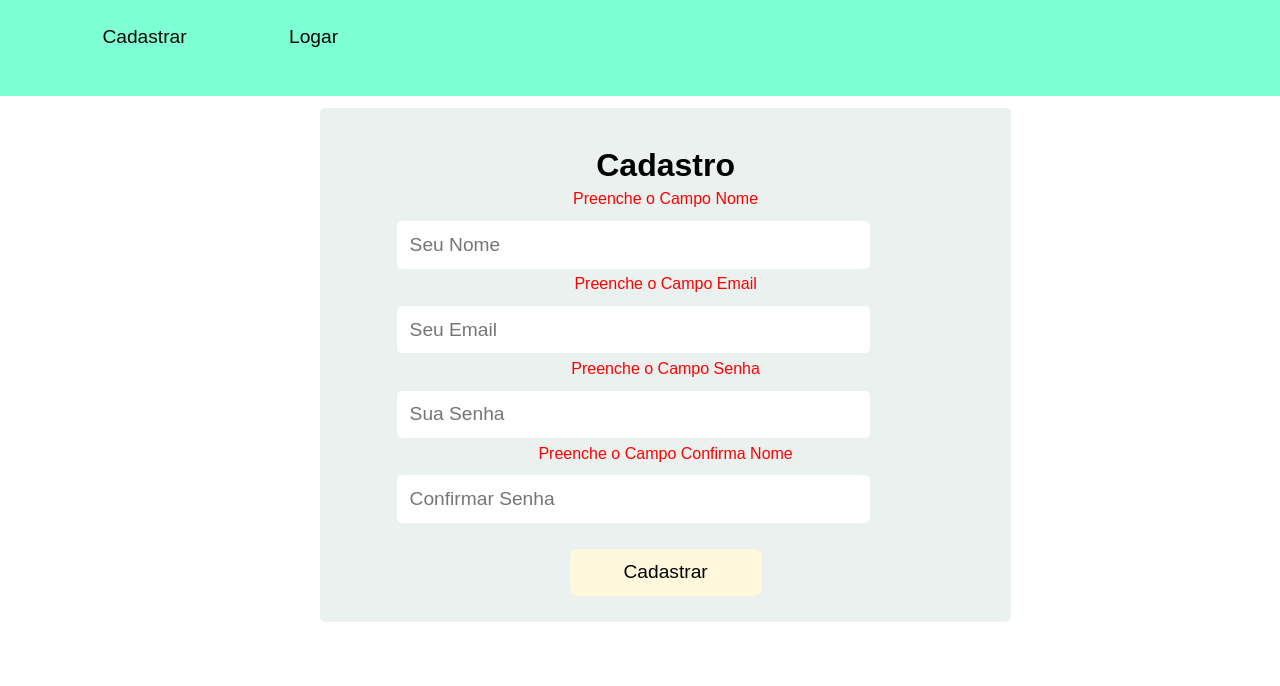
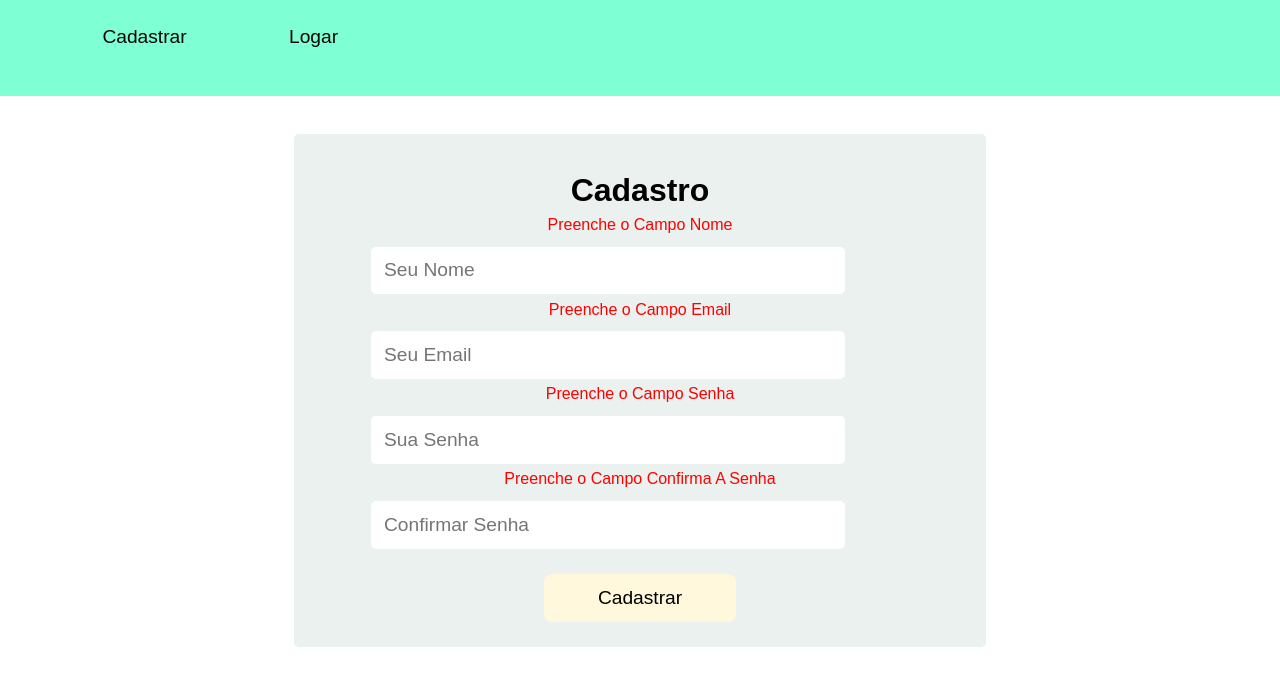
Before and after one commit to DEDEJS/Login-Com-PHP, a PHP site: page /Cadastro.php in a window 1280 px wide. Shown: the top 686 px of the page. Run offline with PHP 8.4, Linux system fonts and the light colour scheme.

Commit message:
Add files via upload

```diff
--- a/CSS/Menu.css
+++ b/CSS/Menu.css
@@ -18,3 +18,14 @@ nav ul li a{
     color:#050505;
     font-size: larger;
 }
+@media only screen and (max-width: 700px){
+    nav ul li{
+       display: none;
+    }
+    nav img{
+       display: block;
+       margin-left: 4%;
+       margin-top: 2%;
+       cursor: pointer;
+    }
+   }
--- a/CSS/form.css
+++ b/CSS/form.css
@@ -1,15 +1,19 @@
-form h1{
-    text-align: center;
-    margin-top: 2%;
+nav img{
+    display: none;
 }
+
 form{
     padding:2%;
     background-color: rgb(234, 241, 239);
     border-radius: 5px;
     border: none;
     width: 50%;
-    margin: 1% 0% 0% 25%;
+   margin: 3% auto;
 
+}
+form h1{
+    text-align: center;
+    margin-top: 2%;
 }
 form input[type='text'], form input[type='email'], form input[type='password']{
     padding:2%;
@@ -28,10 +32,24 @@ form input[type='submit']{
     width: 30%;
     background-color: #fff8dc;
     margin: 4% 0% 0% 35%;
-
+    cursor: pointer;
 }
 form p{
     color:#ff0000;
     text-align: center;
     margin-top: 1%;
 }
+@media only screen and (max-width: 950px){
+form {
+    width: 70%;
+}
+}
+@media only screen and (max-width: 600px){
+
+    form input[type='text'], form input[type='email'], form input[type='password']{
+    margin-top: 4%;
+     }
+     form p{
+        margin-top: 5%;
+     }
+}
--- a/CSS/index.css
+++ b/CSS/index.css
@@ -6,6 +6,3 @@
     list-style: none;
     max-width: 100%;
 }
-body{
-    display: grid;
-}
--- a/Cadastro.php
+++ b/Cadastro.php
@@ -1,6 +1,7 @@
 <?php
 ini_set('default_charset','UTF-8');
 include_once "php/ValidaInput.php";
+include_once "php/Value.php";
 ?>
 <!DOCTYPE HTML>
 <html lang="PT-BR">
@@ -11,46 +12,43 @@ include_once "php/ValidaInput.php";
   <link rel="stylesheet" type="text/css" href="css/index.css">
   <link rel="stylesheet" type="text/css" href="css/Menu.css">
   <link rel="stylesheet" type="text/css" href="css/form.css">
-
 </head>
 <body>
   <!-- onload="return Validacao();" -->
 <nav>
+<img width="50" height="50" src="https://img.icons8.com/ios/50/menu--v1.png" onclick="return OpenMenu();" id="ImgMenu">
+
  <ul>
   <li><a href="Cadastro.php">Cadastrar</a></li>
   <li><a href="Login.php">Logar</a></li>
  </ul>
 </nav>
-
 <main>
  <form method="POST" action="#" >
  <h1>Cadastro</h1>
 <div class="Form">
    <div>
     <p id="ErrorNome">
-    <?php $CadastroValidado -> ValidaNomeCadastro($NomeCadastro); ?>
+    <?php $InputsValidadacao -> ValidaNome($Nome); ?>
     </p>
-   <input type="text" name="Nome" id="Nome" placeholder="Seu Nome" title="Campo Nome">
+   <input type="text" name="Nome" id="Nome" placeholder="Seu Nome" title="Campo Nome" value="<?php $Value-> ValueNome($GetNome); ?>">
 </div>
    <p id="ErrorEmail">
-   <?php $CadastroValidado -> ValidaEmailCadastro($EmailCadastro); ?>
+   <?php $InputsValidadacao -> ValidaEmail($Email); ?>
    </p>
-   <input type="text" name="Email" id="Email" placeholder="Seu Email" title="Campo Email">
+   <input type="text" name="Email" id="Email" placeholder="Seu Email" title="Campo Email" value="<?php $Value-> valueEmail($GetEmail); ?>">
    <p id="ErrorSenha">
-   <?php $CadastroValidado -> ValidaSenhaCadastro($SenhaCadastro); ?>
+   <?php $InputsValidadacao -> ValidaSenha($Senha); ?>
      </p>
    <input type="password" name="Senha" id="Senha" placeholder="Sua Senha" title="Campo Senha">
    <p id="ErrorConfirmaSenha">
-   <?php $CadastroValidado -> ValidaSenhaConfirmaCadastro($ConfirmaSenhaCadastro); ?>
+   <?php $InputsValidadacao -> ValidaSenhaConfirma($ConfirmaSenha, $Senha); ?>
    </p>
    <input type="password" name="ConfirmaSenha" id="ConfirmaSenha" placeholder="Confirmar Senha" title="Confirmar Senha">
    <input type="submit" value="Cadastrar" title="Cadastrar">
+   <?php  $InputsValidadacao -> CadastroValidado(); ?>
  </form>
-
-
 </main>
-
 <script type="text/javascript" src="JS/ValidaForm.js" deffer></script>
-
 </body>
 </html>
--- a/PHP/ValidaInput.php
+++ b/PHP/ValidaInput.php
@@ -1,54 +1,69 @@
 <?php
 include_once "GetInput.php";
-$EmailLogin = $GetInputLogin -> GetEmailLogin();
-$SenhaLogin = $GetInputLogin -> GetSenhaLogin();
+$Email = $GetInput -> GetEmail();
+$Nome = $GetInput -> GetNome();
+$Senha = $GetInput -> GetSenha();
+$ConfirmaSenha = $GetInput -> GetConfirmaSenha();
+ class ValidaInput{
+    public $EmailValidado;
+    public $NomeValidado;
+    public $SenhaValidado;
+    public $ConfirmaSenhaValidado;
+        public function ValidaNome($Nome){
+           if(strlen($Nome)<=0){
+             echo "Preenche o Campo Nome";
+           }else if(strlen($Nome)>= 21){
+             echo "Somente o Primeiro Nome";
+           }else if(preg_match('/^[\d\-]+$/', $Nome) > 0) {
+              echo "Nome Inválido";
+            }else{
+               return $this-> NomeValidado = true;
+            }
+        }
+        public function ValidaEmail($Email){
+         if(strlen($Email)<=0){
+            echo "Preenche o Campo Email";
+         }else if(strlen($Email)>= 41){
+             echo "Campo Email Inválido";
+         }else if(!filter_var($Email, FILTER_VALIDATE_EMAIL)){
+              echo "Campo Email Inválido";
+         }else{
+           return $this-> EmailValidado = true;
+         }
+         }
 
-$NomeCadastro = $GetInputCadastro -> GetNomeCadastro();
-$EmailCadastro = $GetInputCadastro -> GetEmaiCadastro();
-$SenhaCadastro = $GetInputCadastro -> GetSenhaCadastro();
-$ConfirmaSenhaCadastro = $GetInputCadastro -> GetConfirmaSenhaCadastro();
- class ValidaLogin{
-    public function ValidaEmailLogin($EmailLogin){
-          if(strlen($EmailLogin)<=0){
-             echo "Preenche o Campo Email";
-          }else if(!filter_Var($EmailLogin, FILTER_VALIDATE_EMAIL)){
-             echo "Email Inválido";
-          }else{
-            return true;
-          }
-    }
-    public function ValidaSenhaLogin($SenhaLogin){
-        if(strlen($SenhaLogin)<=0){
-            echo "Preenche o Campo Senha";
-        }else if(!preg_match('/^[A-Za-z0-9- ]+$/', $SenhaLogin)){
-            echo "Campo Senha Inválido";
-        }else {
-            return true;
+        public function ValidaSenha($Senha){
+            if(strlen($Senha)<=0){
+              echo "Preenche o Campo Senha";
+            }else if(strlen($Senha)>=1 && strlen($Senha) <=6){
+              echo "No Mínimo 7 Caracteres";
+            }else if(strlen($Senha)>=41){
+              echo "Campo Senha Muito Grande";
+            }else{
+              return $this-> SenhaValidado = true;
+            }
         }
-    }
- }
- class ValidaCadastro{
-        public function ValidaNomeCadastro($NomeCadastro){
-           if(strlen($NomeCadastro)<=0){
-             echo "Preenche o Campo Nome";
+        public function ValidaSenhaConfirma($ConfirmaSenha, $Senha){
+           if(strlen($ConfirmaSenha)<=0){
+             echo "Preenche o Campo Confirma A Senha";
+           }else if($ConfirmaSenha != $Senha){
+             echo "A Senha Tem Que Ser Identica";
+           }else{
+            return $this-> ConfirmaSenhaValidado = true;
            }
         }
-        public function ValidaEmailCadastro($EmailCadastro){
-         if(strlen($EmailCadastro)<=0){
-            echo "Preenche o Campo Email";
-         }
+        public function LoginValidado(){
+          if($this-> EmailValidado == true && $this-> SenhaValidado == true){
+              echo "Logar";
+          }
         }
-        public function ValidaSenhaCadastro($SenhaCadastro){
-            if(strlen($SenhaCadastro)<=0){
-              echo "Preenche o Campo Senha";
-            }
+        public function CadastroValidado(){
+          if($this-> EmailValidado == true && $this-> SenhaValidado == true &&
+             $this-> NomeValidado == true && $this-> ConfirmaSenhaValidado == true){
+            echo "Cadastrar";
         }
-        public function ValidaSenhaConfirmaCadastro($ConfirmaSenhaCadastro){
-           if(strlen($ConfirmaSenhaCadastro)<=0){
-             echo "Preenche o Campo Confirma Nome";
-           }
         }
  }
- $LoginValidado = new ValidaLogin();
- $CadastroValidado = new ValidaCadastro();
+
+ $InputsValidadacao = new ValidaInput();
 ?>
--- /dev/null
+++ b/PHP/Value.php
@@ -0,0 +1,12 @@
+<?php
+ini_set('default_charset','UTF-8');
+class Value{
+    function ValueNome($GetNome){
+        echo htmlspecialchars($GetNome);
+     }
+     function valueEmail($GetEmail){
+        echo htmlspecialchars($GetEmail);
+     }
+
+}
+$Value = new Value();
```
Also changed, not shown: JS/menu.js (added, +7 -0 lines), PHP/GetInput.php (+10 -25 lines).
